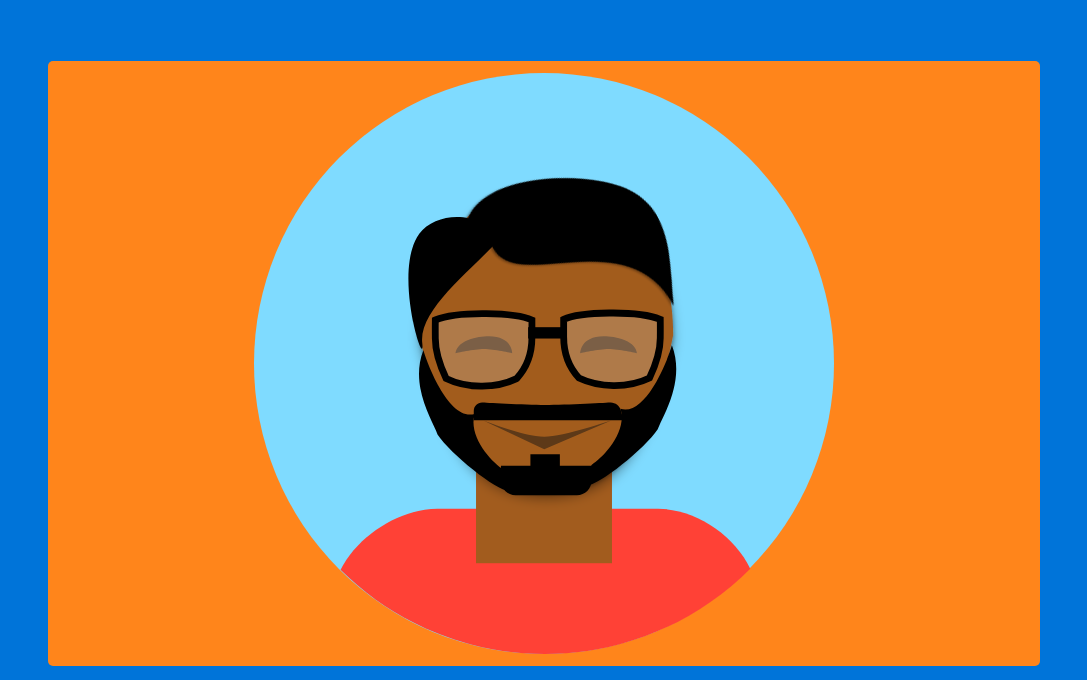
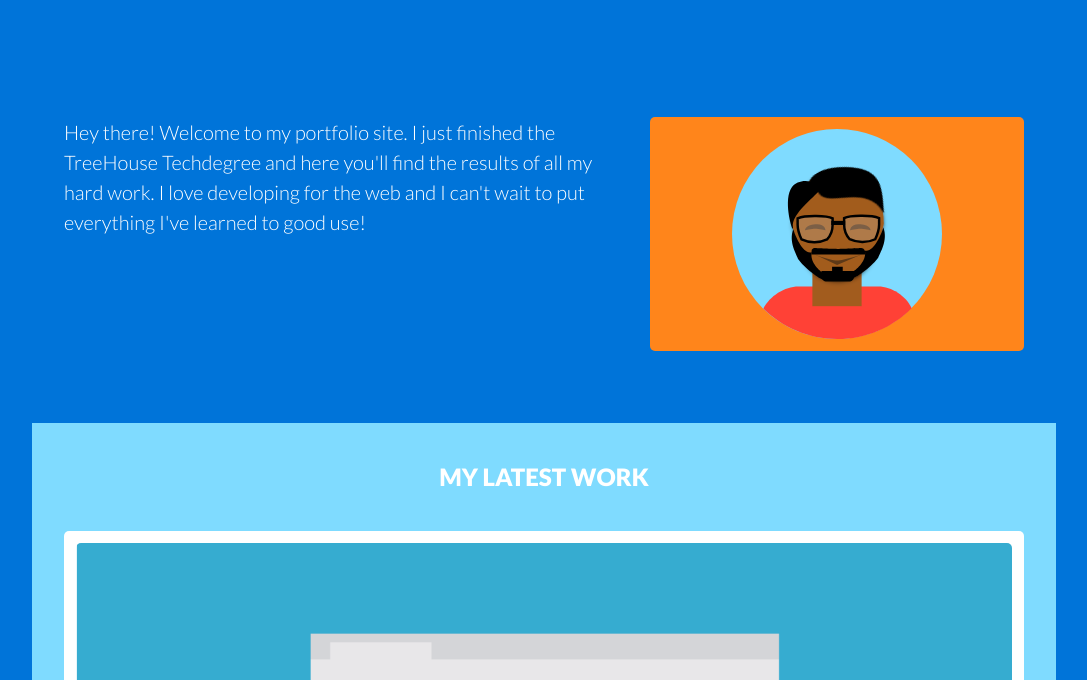
Before and after one commit to RalphSimon/02-responsive_layout, a website: page index.html in a window 1280 px wide. Shown: the part 120-800 px from the top of the page, without its empty margins (96-1183 px from the left). Drawn offline with nearby package versions, Linux system fonts and the light colour scheme.

Commit message:
Styled the profile banner

```diff
--- a/css/blue-theme.css
+++ b/css/blue-theme.css
@@ -409,6 +409,13 @@ input:checked ~ .popup__overlay {
 
 /***** TABLET *****/
 @media only screen and (min-width: 48em) {
+  /***** SITE-HEADER > MAIN-NAV *****/
+  .profile-banner,
+  .main-content > section {
+    padding-left: 2em;
+    padding-right: 2em;
+  }
+
   .popup__container {
     display: none;
   }
@@ -458,6 +465,24 @@ input:checked ~ .popup__overlay {
     background-color: #FFFFFF;
     color: #0074D9;
   }
+
+  /***** PROFILE-BANNER *****/
+  .profile-banner {
+    flex-direction: row;
+    justify-content: space-between;
+    padding: 4.5em 2em;
+  }
+
+  .profile-info {
+    flex: 0 0 56%;
+    font-size: 1.25em;
+    text-align: left;
+    margin: 0;
+  }
+
+  .profile-banner > .image-container {
+    flex: 0 0 39%;
+  }
 }
 
 
```
